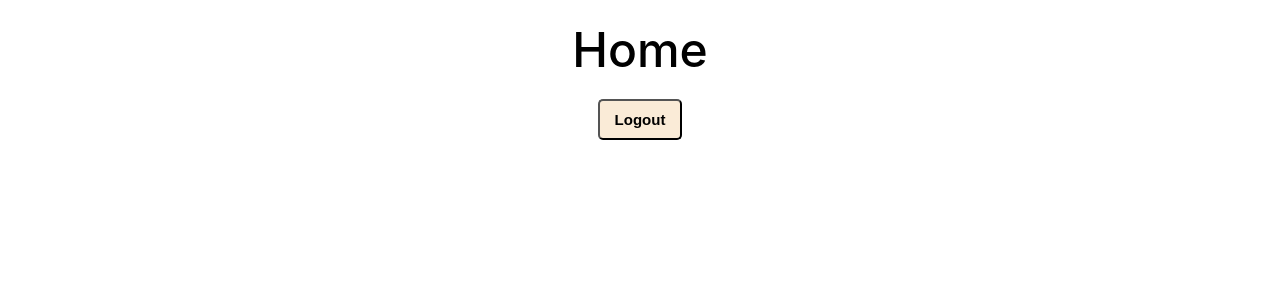
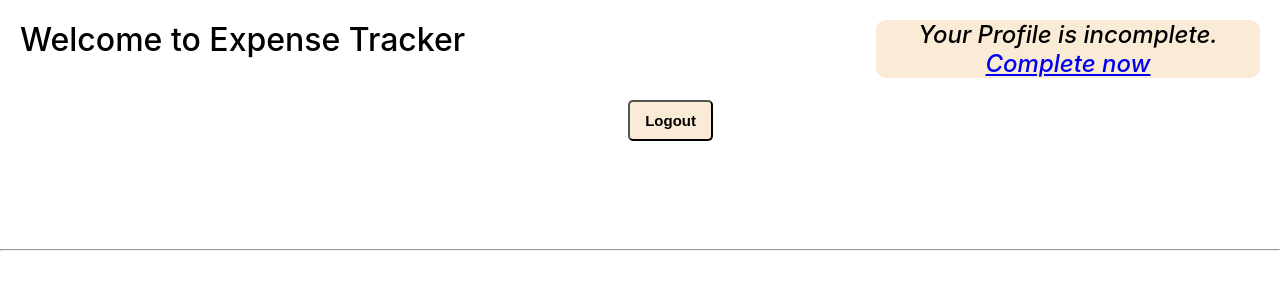
Before and after one commit to reactPlatform/ExpenseTrackerSharpener, a React (Create React App) app: page /home in a window 1280 px wide. Shown: the top 300 px of the page. Built offline with nearby package versions, Linux system fonts and the light colour scheme.

Commit message:
Profile Update

```diff
--- a/src/App.css
+++ b/src/App.css
@@ -47,7 +47,18 @@
 .homeContainer{
   margin: 20px;
     font-weight: 500;
-    font-size: xxx-large;
+    font-size: xx-large;
+    float: left;
+}
+.profileContainer{
+  float: right;
+    margin: 20px;
+    font-size: x-large;
+    font-weight: 500;
+    font-style: italic;
+    background-color: antiquewhite;
+    border-radius: 10px;
+    width: 30%;
 }
 .homeButton{
   background: antiquewhite;
@@ -56,11 +67,24 @@
     font-weight: 600;
     font-size: 15px;
     cursor: pointer;
+    margin: 100px;
 }
 .loginLink{
   color: blue;
     font-weight: 700;
     font-size: 21px;
+}
+.inputLabel{
+  margin-right: 64px;
+    padding-bottom: 8px;
+}
+.inputLabel1{
+  margin-right: 96px;
+  padding-bottom: 8px;
+}
+.inputLabel2{
+  margin-right: 38px;
+  padding-bottom: 8px;
 }
 @media (prefers-reduced-motion: no-preference) {
   .App-logo {
--- a/src/App.js
+++ b/src/App.js
@@ -3,6 +3,8 @@ import './App.css';
 import Home from './Home';
 import RegisterForm from './registerForm';
 import Loginfiller from './loginForm';
+import ForgotPassword from './forgotPassword';
+import ProfileUpdate from './profileUpdate';
 function App() {
   return (
     <BrowserRouter>
@@ -11,7 +13,8 @@ function App() {
         <Route path='/' element={<RegisterForm />}/>
         <Route path='/home' element={<Home />}/>
         <Route path='/login' element={<Loginfiller />}/>
-
+        <Route path='/forgotPassword' element={<ForgotPassword />}/>
+        <Route path='/updateProfile' element={<ProfileUpdate />}/>
       </Routes>
     </div>
     </BrowserRouter>
--- a/src/Home.js
+++ b/src/Home.js
@@ -3,6 +3,7 @@ import './App.css';
 import {database} from './firebaseConfig';
 import {signOut} from 'firebase/auth';
 import { useNavigate } from 'react-router-dom';
+import {Link} from 'react-router-dom';
 const Home = () => {
     const history = useNavigate();
     const handleSignOut = () => {
@@ -12,8 +13,11 @@ const Home = () => {
     }
   return (
     <div>
-    <div className='homeContainer'>Home</div>
-    <button className='homeButton' onClick={handleSignOut}>Logout</button>
+    <div>
+    <div className='homeContainer'>Welcome to Expense Tracker</div>
+    <div className='profileContainer'>Your Profile is incomplete. <Link to='/updateProfile'>Complete now</Link></div>
+    </div>
+    <div><button className='homeButton' onClick={handleSignOut}>Logout</button></div><hr/>
     </div>
   )
 }
--- /dev/null
+++ b/src/forgotPassword.js
@@ -0,0 +1,32 @@
+import React, { useState } from 'react'
+import {database} from './firebaseConfig';
+import {sendPasswordResetEmail} from 'firebase/auth';
+import {Link} from 'react-router-dom';
+const ForgotPassword = () => {
+    const [message,setMessage] = useState('');
+    const handleResetPassword = (e) => {
+        e.preventDefault();
+        const email = e.target.email.value;
+        sendPasswordResetEmail(database,email).then(data => {
+            setMessage('Email sent successfully');
+        }).catch(err => {
+            alert(err.message);
+        })
+    }
+  return (
+    <div>
+    <div className='container'>
+        <span>{message}</span>
+        <div className='signContainer'>Forgot Password</div>
+        <form className='formContainer' onSubmit={e => handleResetPassword(e)}>
+            <input className='inputContainer' type='email' name='email' placeholder='Enter Email'/><br/>
+            <button className='buttonContainer'>Reset Password</button>
+        </form>
+
+    </div>
+    <Link to='/login'>Return to Login Page</Link>
+    </div>
+  )
+}
+
+export default ForgotPassword
--- a/src/loginForm.js
+++ b/src/loginForm.js
@@ -12,7 +12,7 @@ const Loginfiller = () => {
         signInWithEmailAndPassword(database,email,password).then(data => {
             history('/home');
         }).catch(err => {
-            alert(err.code);
+            alert(err.message);
         })
     }
   return (
@@ -28,6 +28,9 @@ const Loginfiller = () => {
     <div className='loginContainer'>
             Don't have an account? <Link to='/'><span className='loginLink'>Register</span></Link>
         </div>
+        <div>
+            <Link to='/forgotPassword'>Forgot Password?</Link>
+        </div>
     </div>
   )
 }
--- /dev/null
+++ b/src/profileUpdate.js
@@ -0,0 +1,9 @@
+import React from 'react'
+
+const ProfileUpdate = () => {
+  return (
+    <div>profileUpdate</div>
+  )
+}
+
+export default ProfileUpdate
--- a/src/registerForm.js
+++ b/src/registerForm.js
@@ -1,4 +1,4 @@
-import React from 'react';
+import React, { useState } from 'react';
 import {database} from './firebaseConfig';
 import {createUserWithEmailAndPassword} from 'firebase/auth';
 import { useNavigate } from 'react-router-dom';
@@ -6,24 +6,38 @@ import {Link} from 'react-router-dom';
 import './App.css';
 const RegisterForm = () => {
     const history = useNavigate();
+    const [message,setMessage] = useState('');
     const handleSubmit = (e) => {
         e.preventDefault();
         const email = e.target.email.value;
         const password = e.target.password.value;
-        createUserWithEmailAndPassword(database,email,password).then(data => {
-            console.log(data,'user created successfully');
-            history('/home');
-        }).catch(err => {
-            alert(err.code);
-        })
+        const confirmPassword = e.target.cpassword.value;
+        if(password == confirmPassword){
+            setMessage("Passwords Matched");
+            createUserWithEmailAndPassword(database,email,password).then(data => {
+                console.log(data,'auth');
+                history('/home');
+            }).catch(err => {
+                alert(err.message);
+            })
+        }
+        else{
+            setMessage("Passwords not matched");
+        }
+
     }
   return (
     <div>
     <div className='container'>
         <div className='signContainer'>SignUp</div>
         <form className='formContainer' onSubmit={e => handleSubmit(e)}>
-            <input className='inputContainer' type='email' name='email' placeholder='Enter Email'/><br/>
-            <input className='inputContainer' type='password' name='password' placeholder='Enter Password'/><br/>
+            <label for='email' className='inputLabel'>Email Address</label>
+            <input className='inputContainer' type='email' name='email' placeholder='Enter Email' required/><br/>
+            <label for='password' className='inputLabel1'>Password</label>
+            <input className='inputContainer' type='password' name='password' placeholder='Enter Password' required/><br/>
+            <label for='cpassword' className='inputLabel2'>Confirm Password</label>
+            <input className='inputContainer' type='password' name='cpassword' placeholder='Enter Password' required/><br/>
+            <p>{message}</p>
             <button className='buttonContainer'>Register</button>
         </form>
     </div>
```
